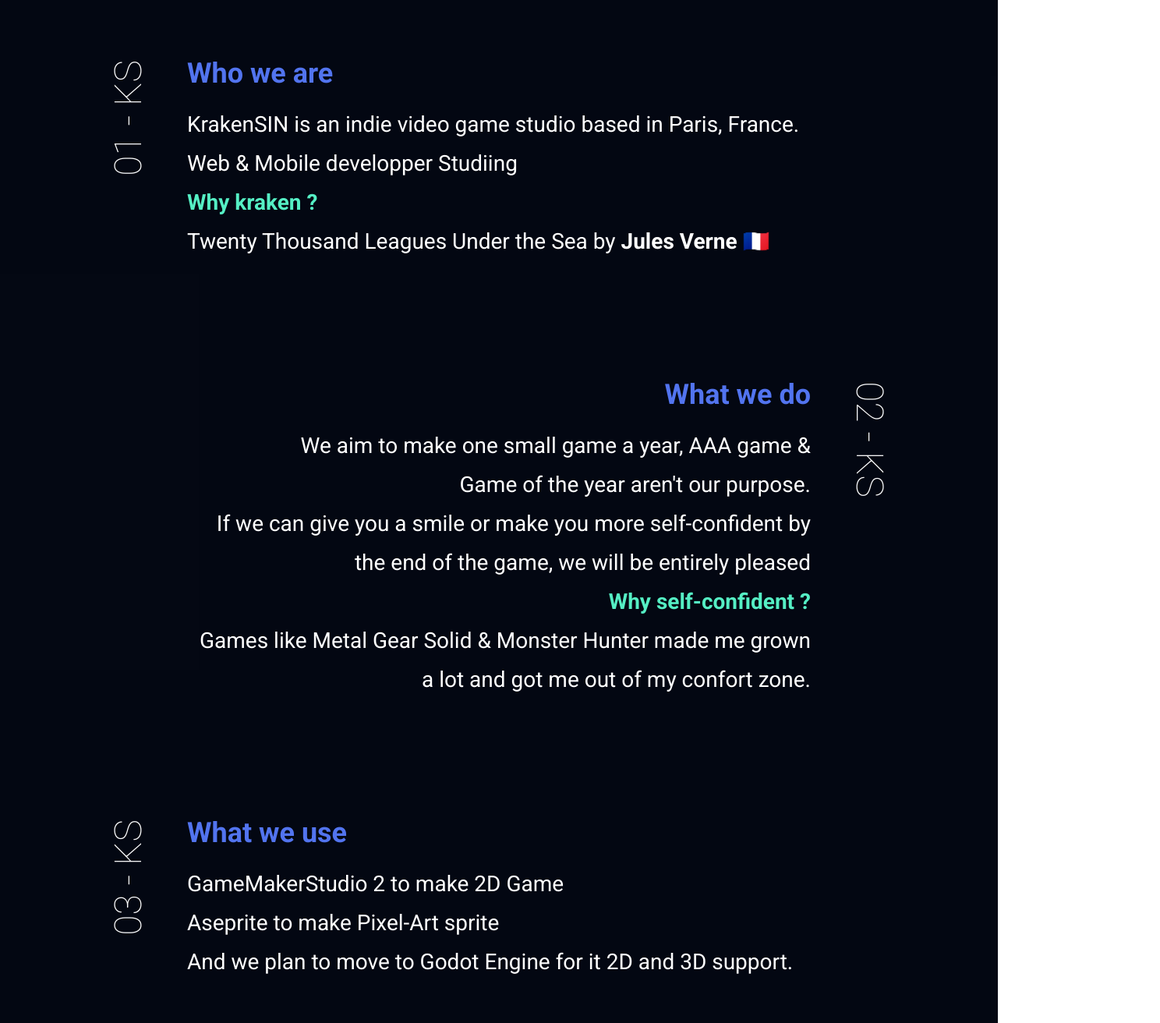
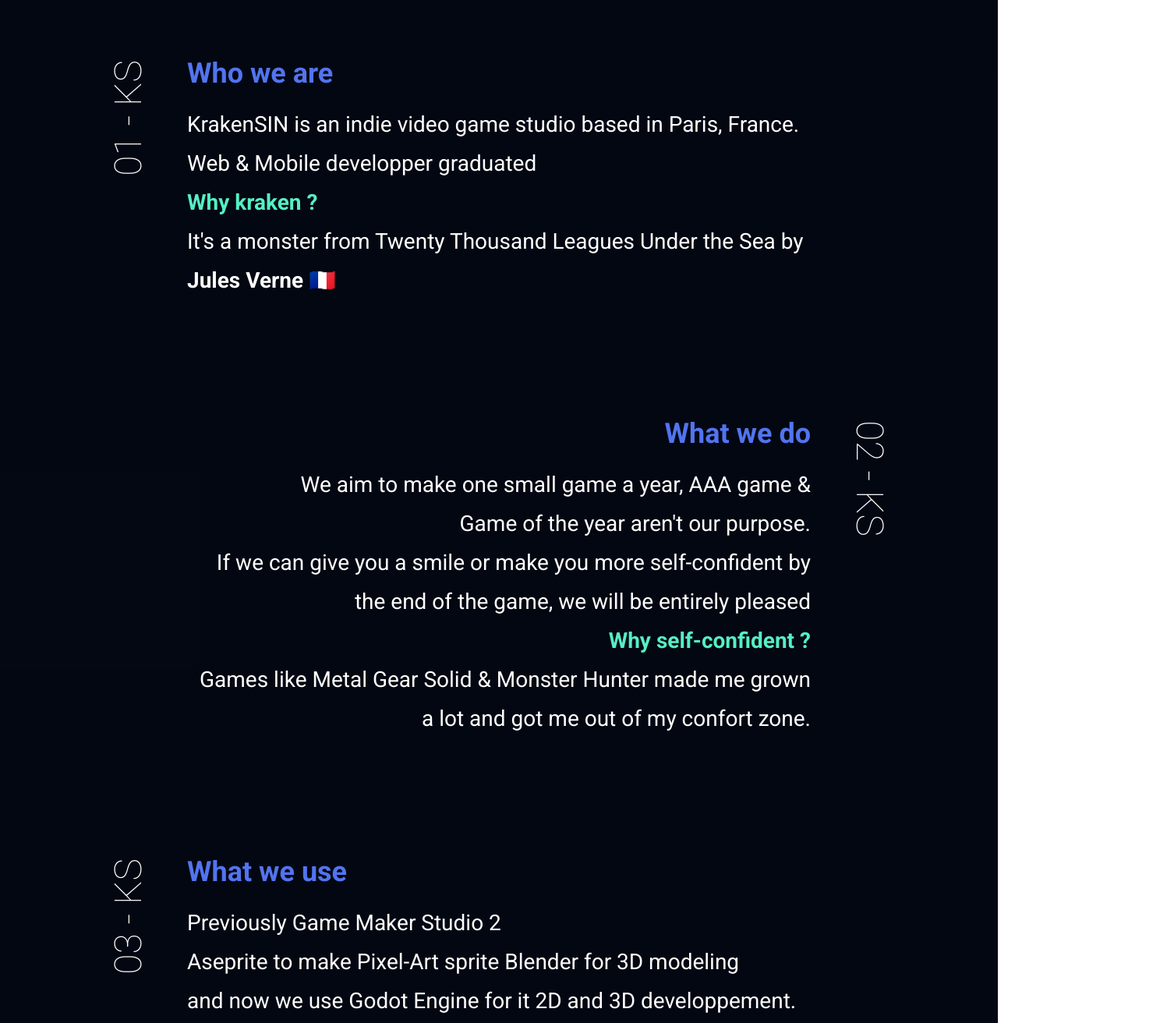
Before and after one commit to KrakenSIN-Studio/kraken-sin-studio, a website: page index.html in a window 1280 px wide. Shown: the part 920-2232 px from the top of the page at 78% size, 1488 px wide, since content can reach past the window. Drawn offline with Linux system fonts and the light colour scheme.

Commit message:
update:  text about

```diff
--- a/index.html
+++ b/index.html
@@ -67,11 +67,11 @@
                 <p>
                     KrakenSIN is an indie video game studio based in Paris, France.
                     <br>
-                    Web & Mobile developper Studiing
+                    Web & Mobile developper graduated
                     <br>
                     <span class="q-a">Why kraken ?</span>
                     <br>
-                    Twenty Thousand Leagues Under the Sea by  <span>Jules Verne 🇫🇷</span>
+                    It's a monster from Twenty Thousand Leagues Under the Sea by <span>Jules Verne 🇫🇷</span>
                     <br>
                 </p>
             </div>
@@ -90,11 +90,12 @@
             <div class="about-part part-left p-three wow fadeInLeft">
                 <h3>What we use</h3>
                 <p>
-                    GameMakerStudio 2 to make 2D Game
+                    Previously Game Maker Studio 2
                     <br>
                     Aseprite to make Pixel-Art sprite
+                    Blender for 3D modeling
                     <br>
-                    And we plan to move to Godot Engine for it 2D and 3D support.
+                    and now we use Godot Engine for it 2D and 3D developpement.
                     <br>
                 </p>
             </div>
```
